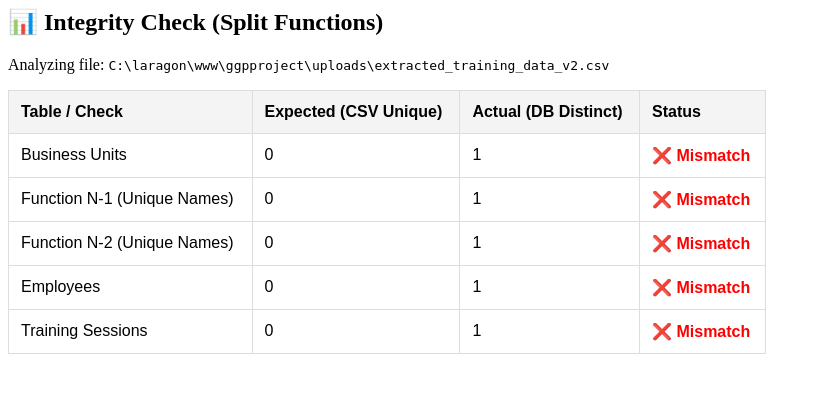
After one commit to zarttt1/ggpproject, a PHP site: page /check_data.php in a window 1280 px wide. The commit adds this page. Shown: the top 393 px of the page, without its empty margins (0-821 px from the left). Run offline with PHP 8.4, Linux system fonts and the light colour scheme; tables that the repository leaves empty or names only in its code hold one stand-in row (values such as "Sample post").

Commit message:
check data

```diff
--- /dev/null
+++ b/check_data.php
@@ -0,0 +1,113 @@
+<?php
+// 1. SETTINGS & CONNECTION
+$csv_file = 'C:\laragon\www\ggpproject\uploads\extracted_training_data_v2.csv'; // <--- CHECK FILENAME
+$host = 'localhost';
+$db   = 'trainingc';
+$user = 'root';
+$pass = 'Admin123'; // <--- CHECK PASSWORD
+$charset = 'utf8mb4';
+
+try {
+    $pdo = new PDO("mysql:host=$host;dbname=$db;charset=$charset", $user, $pass, [
+        PDO::ATTR_ERRMODE => PDO::ERRMODE_EXCEPTION,
+        PDO::ATTR_DEFAULT_FETCH_MODE => PDO::FETCH_ASSOC
+    ]);
+} catch (PDOException $e) { die("❌ DB Connection Failed: " . $e->getMessage()); }
+
+// 2. ANALYZE CSV FILE
+$expected = [
+    'bu' => [],
+    'func_n1' => [], // Independent List for N1
+    'func_n2' => [], // Independent List for N2
+    'karyawan' => [],
+    'training' => []
+];
+
+if (($handle = fopen($csv_file, "r")) !== FALSE) {
+    // Detect delimiter
+    $line = fgets($handle);
+    $delimiter = (substr_count($line, ';') > substr_count($line, ',')) ? ';' : ',';
+    rewind($handle);
+    fgetcsv($handle, 0, $delimiter); // Skip Header
+
+    while (($data = fgetcsv($handle, 10000, $delimiter)) !== FALSE) {
+        if (count($data) < 17) continue;
+
+        $indeks = trim($data[0]);
+        $subject = trim($data[2]);
+        $date = trim($data[3]);
+        $class = trim($data[8]);
+        $bu = trim($data[14]);
+        $func1 = trim($data[15]); // N1
+        $func2 = trim($data[16]); // N2
+
+        if ($indeks == '') continue;
+
+        // Collect Unique Values Independently
+        if ($bu) $expected['bu'][$bu] = true;
+
+        // Split Checks
+        if ($func1) $expected['func_n1'][$func1] = true;
+        if ($func2) $expected['func_n2'][$func2] = true;
+
+        if ($indeks) $expected['karyawan'][$indeks] = true;
+
+        $trainKey = $subject . $class . $date . $bu;
+        $expected['training'][$trainKey] = true;
+    }
+    fclose($handle);
+}
+
+// 3. GET ACTUAL COUNTS FROM DB (Using DISTINCT to match independent checks)
+$actual = [];
+$actual['bu'] = $pdo->query("SELECT COUNT(*) FROM bu")->fetchColumn();
+
+// Count DISTINCT values to match the independent CSV list
+$actual['func_n1'] = $pdo->query("SELECT COUNT(DISTINCT func_n1) FROM func WHERE func_n1 IS NOT NULL AND func_n1 != ''")->fetchColumn();
+$actual['func_n2'] = $pdo->query("SELECT COUNT(DISTINCT func_n2) FROM func WHERE func_n2 IS NOT NULL AND func_n2 != ''")->fetchColumn();
+
+$actual['karyawan'] = $pdo->query("SELECT COUNT(*) FROM karyawan")->fetchColumn();
+$actual['training'] = $pdo->query("SELECT COUNT(*) FROM training")->fetchColumn();
+
+// 4. DISPLAY COMPARISON
+$style = "border:1px solid #ddd; padding:12px; text-align:left;";
+$green = "color:green; font-weight:bold;";
+$red   = "color:red; font-weight:bold;";
+
+echo "<h2>📊 Integrity Check (Split Functions)</h2>";
+echo "<p>Analyzing file: <code>$csv_file</code></p>";
+echo "<table style='border-collapse:collapse; width:60%; font-family:sans-serif;'>";
+echo "<tr style='background:#f4f4f4;'><th style='$style'>Table / Check</th><th style='$style'>Expected (CSV Unique)</th><th style='$style'>Actual (DB Distinct)</th><th style='$style'>Status</th></tr>";
+
+// BU
+$countExp = count($expected['bu']);
+$countAct = $actual['bu'];
+$status = ($countExp == $countAct) ? "<span style='$green'>✅ OK</span>" : "<span style='$red'>❌ Mismatch</span>";
+echo "<tr><td style='$style'>Business Units</td><td style='$style'>$countExp</td><td style='$style'>$countAct</td><td style='$style'>$status</td></tr>";
+
+// FUNC N1
+$countExp = count($expected['func_n1']);
+$countAct = $actual['func_n1'];
+$status = ($countExp == $countAct) ? "<span style='$green'>✅ OK</span>" : "<span style='$red'>❌ Mismatch</span>";
+echo "<tr><td style='$style'>Function N-1 (Unique Names)</td><td style='$style'>$countExp</td><td style='$style'>$countAct</td><td style='$style'>$status</td></tr>";
+
+// FUNC N2
+$countExp = count($expected['func_n2']);
+$countAct = $actual['func_n2'];
+$status = ($countExp == $countAct) ? "<span style='$green'>✅ OK</span>" : "<span style='$red'>❌ Mismatch</span>";
+echo "<tr><td style='$style'>Function N-2 (Unique Names)</td><td style='$style'>$countExp</td><td style='$style'>$countAct</td><td style='$style'>$status</td></tr>";
+
+// KARYAWAN
+$countExp = count($expected['karyawan']);
+$countAct = $actual['karyawan'];
+$status = ($countExp == $countAct) ? "<span style='$green'>✅ OK</span>" : "<span style='$red'>❌ Mismatch</span>";
+echo "<tr><td style='$style'>Employees</td><td style='$style'>$countExp</td><td style='$style'>$countAct</td><td style='$style'>$status</td></tr>";
+
+// TRAINING
+$countExp = count($expected['training']);
+$countAct = $actual['training'];
+$status = ($countExp == $countAct) ? "<span style='$green'>✅ OK</span>" : "<span style='$red'>❌ Mismatch</span>";
+echo "<tr><td style='$style'>Training Sessions</td><td style='$style'>$countExp</td><td style='$style'>$countAct</td><td style='$style'>$status</td></tr>";
+
+echo "</table>";
+?>
```
Also changed, not shown: import.php (+17 -23 lines), 1 other file.
